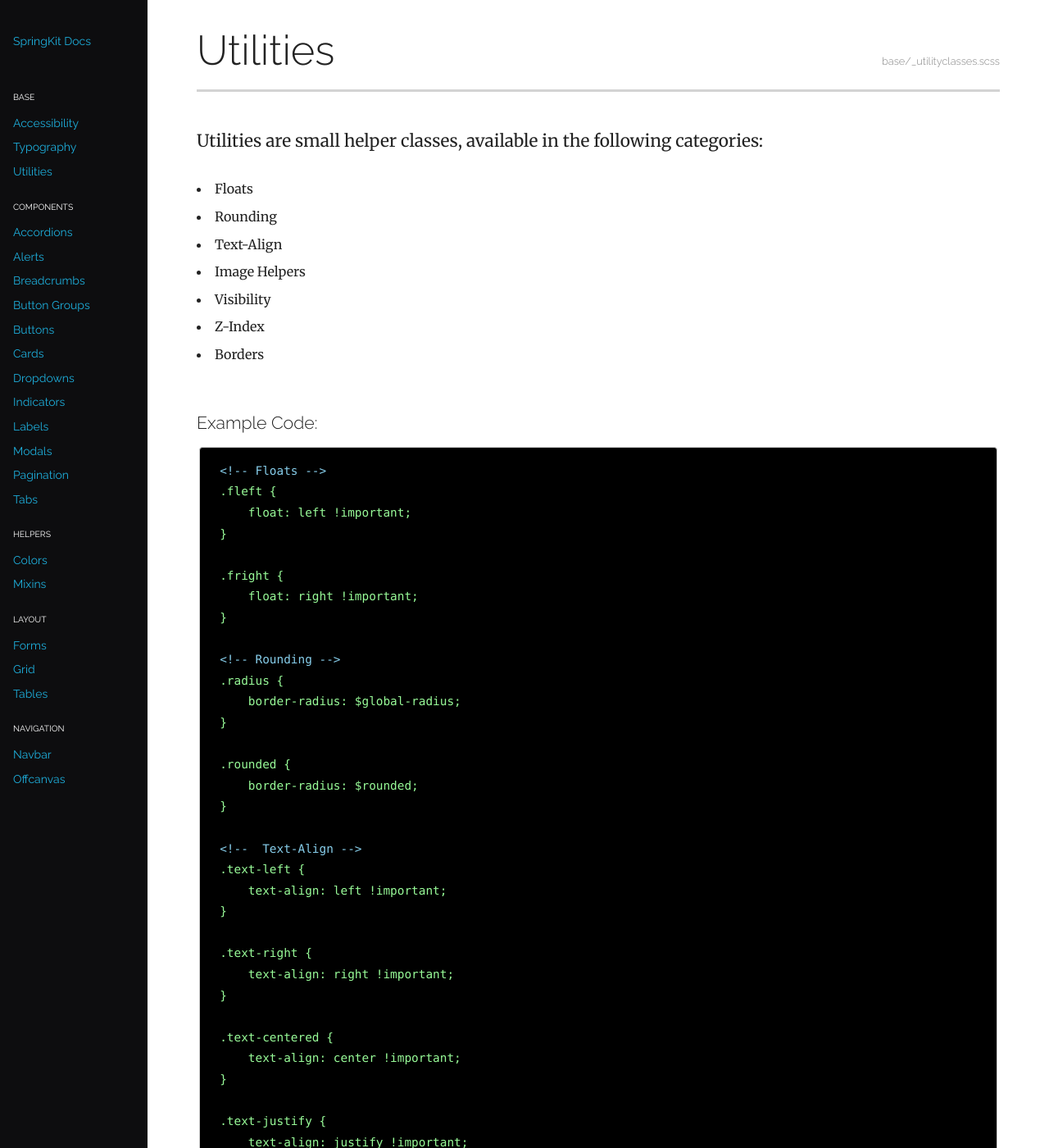
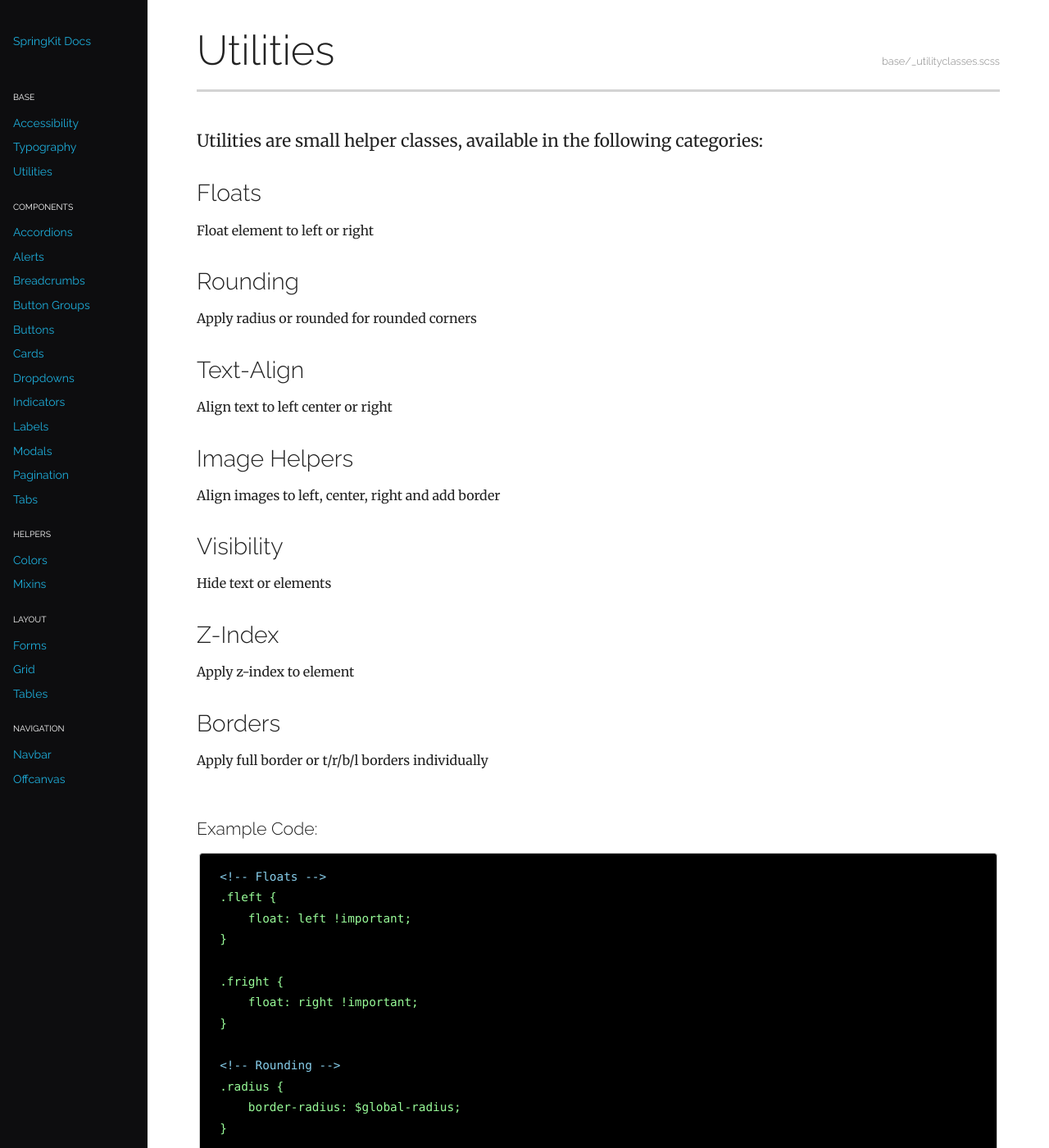
Before and after one commit to pixelspring/SpringKit, a Jekyll site: the page built from docs/_posts/2016-03-02-utilities.markdown, in a window 1280 px wide and 1400 px high. Shown: the whole window at 82% size. Built offline with Jekyll 4.4.1, drawn with Linux system fonts in a browser that asks for light colours.

Commit message:
Add detail to utilities doc page

```diff
--- a/docs/_posts/2016-03-02-utilities.markdown
+++ b/docs/_posts/2016-03-02-utilities.markdown
@@ -8,15 +8,22 @@
 
 <div class="row column">
     <p class="lead-text">Utilities are small helper classes, available in the following categories:</p>
-    <ul>
-        <li>Floats</li>
-        <li>Rounding</li>
-        <li>Text-Align</li>
-        <li>Image Helpers</li>
-        <li>Visibility</li>
-        <li>Z-Index</li>
-        <li>Borders</li>
-    </ul>
+
+    <h3>Floats</h3>
+    <p>Float element to left or right</p>
+    <h3>Rounding</h3>
+    <p>Apply radius or rounded for rounded corners</p>
+    <h3>Text-Align</h3>
+    <p>Align text to left center or right</p>
+    <h3>Image Helpers</h3>
+    <p>Align images to left, center, right and add border</p>
+    <h3>Visibility</h3>
+    <p>Hide text or elements</p>
+    <h3>Z-Index</h3>
+    <p>Apply z-index to element</p>
+    <h3>Borders</h3>
+    <p>Apply full border or t/r/b/l borders individually</p>
+
 </div>
 
 <div class="row column">
```
